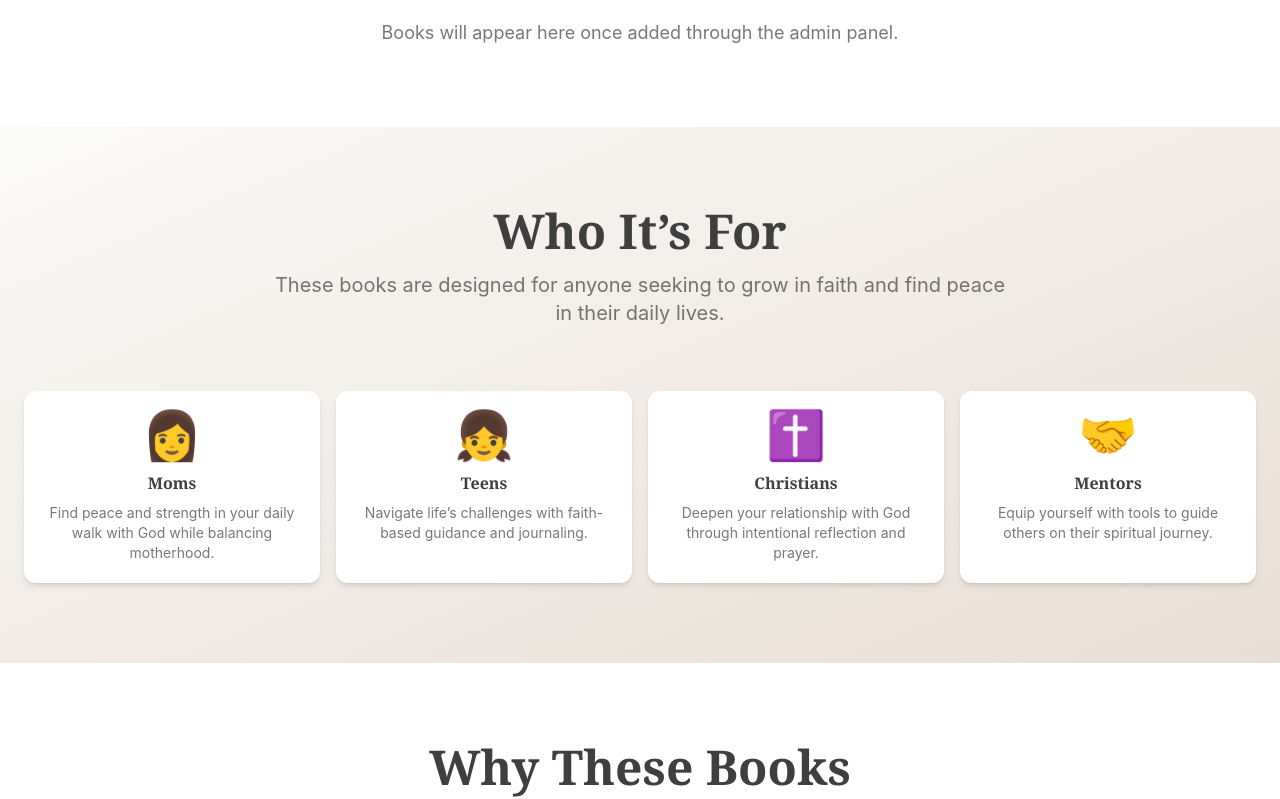
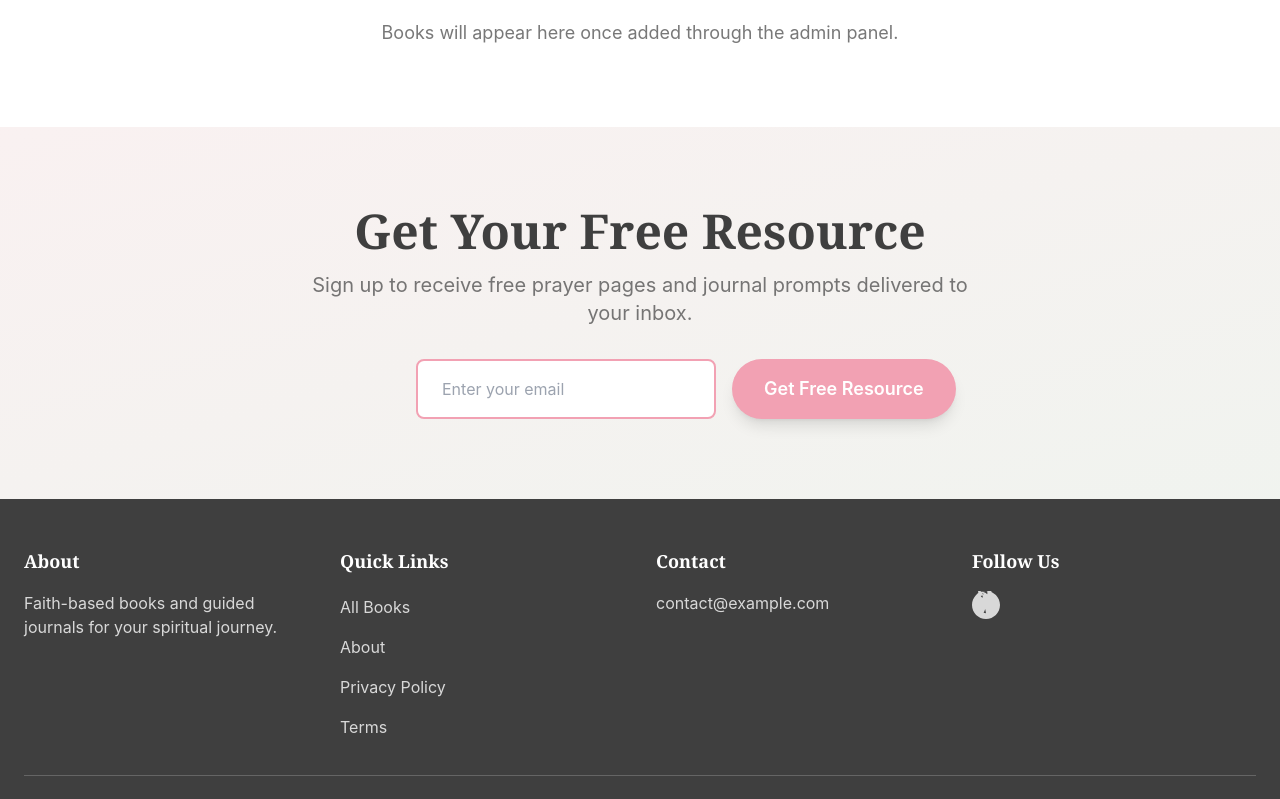
Before and after one commit to pydevph-coder/KDP-Web, a Next.js app: page / in a window 1280 px wide. Shown: the part 1006-1805 px from the top of the page. Built offline with nearby package versions, Linux system fonts and the light colour scheme.

Commit message:
remove why this book and whoits for

```diff
--- a/app/page.tsx
+++ b/app/page.tsx
@@ -1,8 +1,8 @@
 import Header from '@/components/Header';
 import Hero from '@/components/Hero';
 import BookShowcase from '@/components/BookShowcase';
-import WhoItsFor from '@/components/WhoItsFor';
-import WhyTheseBooks from '@/components/WhyTheseBooks';
+// import WhoItsFor from '@/components/WhoItsFor';
+// import WhyTheseBooks from '@/components/WhyTheseBooks';
 import Testimonials from '@/components/Testimonials';
 import AboutAuthor from '@/components/AboutAuthor';
 import EmailSignup from '@/components/EmailSignup';
@@ -40,8 +40,8 @@ export default async function Home() {
       <Header books={books} />
       <Hero books={books} />
       <BookShowcase books={books} />
-      <WhoItsFor />
-      <WhyTheseBooks />
+      {/* <WhoItsFor />
+      <WhyTheseBooks /> */}
       {testimonials.length > 0 && <Testimonials testimonials={testimonials} />}
       {author && <AboutAuthor author={author} />}
       <EmailSignup />
```
